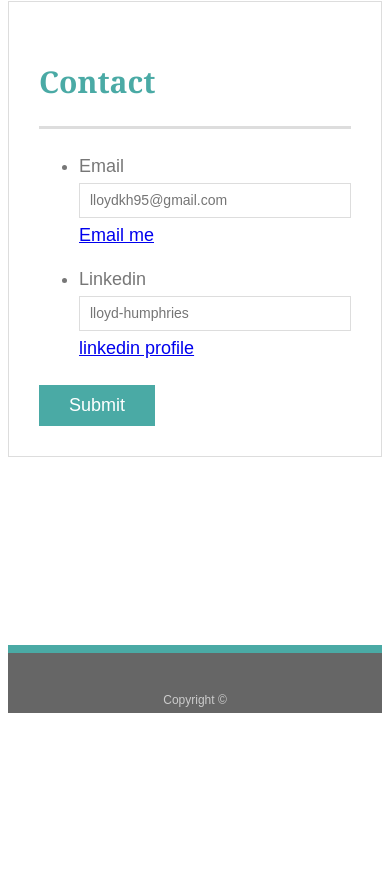
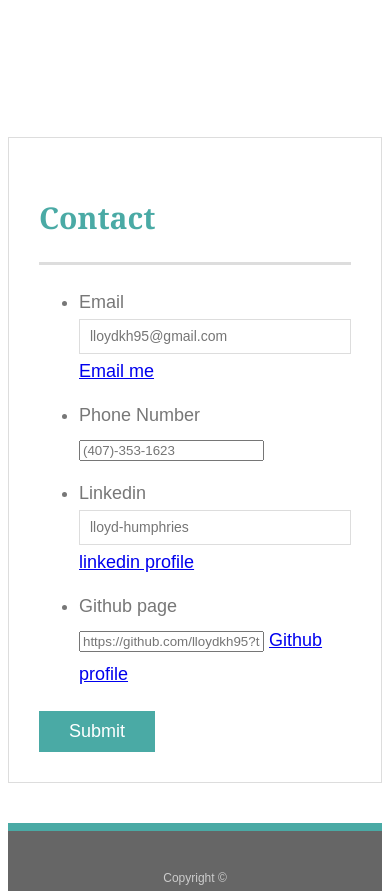
Before and after one commit to lloydkh95/Responsive-Portfolio, a plain HTML site: page index.html in a window 390 px wide. Shown: the part 2137-3028 px from the top of the page. Before the commit the page ends 2858 px from the top, so only its background shows below. Drawn offline with Linux system fonts and the light colour scheme.

Commit message:
added more links to my repositories and added my phone number

```diff
--- a/index.html
+++ b/index.html
@@ -57,21 +57,25 @@
         <h3>Javascript Project #1</h3>
         <br>
         <br><a href="https://lloydkh95.github.io/unit-4-game/">Crystal Collectors</a>
+        <br><a href="https://github.com/lloydkh95/unit-4-game">Github Repository</a>
       </div>
       <div class="work">
         <h3>Group Project #1</h3>
         <br>
         <br><a href="https://connor-durham.github.io/ChrisConnorLLoydDylan/">Band Aide</a>
+        <br><a href="https://github.com/connor-durham/ChrisConnorLLoydDylan">Github Repository</a>
       </div>
       <div class="work">
         <h3>Firebase Homework</h3>
         <br>
         <br><a href="https://lloydkh95.github.io/Train-firbase-HW/">Train Scheduling</a>
+        <br><a href="https://github.com/lloydkh95/Train-firebase2">Github Repository</a>
       </div>
       <div class="work">
         <h3>jQuery assignment #2</h3>
         <br>
         <br><a href="https://lloydkh95.github.io/Giphyapi-responsiveproject/">Giphy API</a>
+        <br><a href="https://github.com/lloydkh95/Giphyapi-responsiveproject">Github Repository</a>
       </div>
 
     </section>
@@ -112,11 +116,19 @@
             <a href="lloydkh95@gmail.com">Email me</a>
           </li>
           <li>
+            <label for="phonenumber">Phone Number</label>
+            <input type="phonenumber" id="phonenumber" name="phonenumber" placeholder="(407)-353-1623" required="required">
+          </li>
+          <li>
             <label for="linkedin">Linkedin</label>
             <input type="email" id="email" name="email" placeholder="lloyd-humphries" required="required">
             <a href="www.linkedin.com/in/karsten-humphries-47b987153">linkedin profile</a>
           </li>
-
+          <li>
+            <label for="github">Github page</label>
+            <input type="github" id="github" name="github" placeholder="https://github.com/lloydkh95?tab=repositories" required="required">
+            <a href="https://github.com/lloydkh95?tab=repositories">Github profile</a>
+          </li>
         </ul>
         <input type="submit">
       </form>
```
